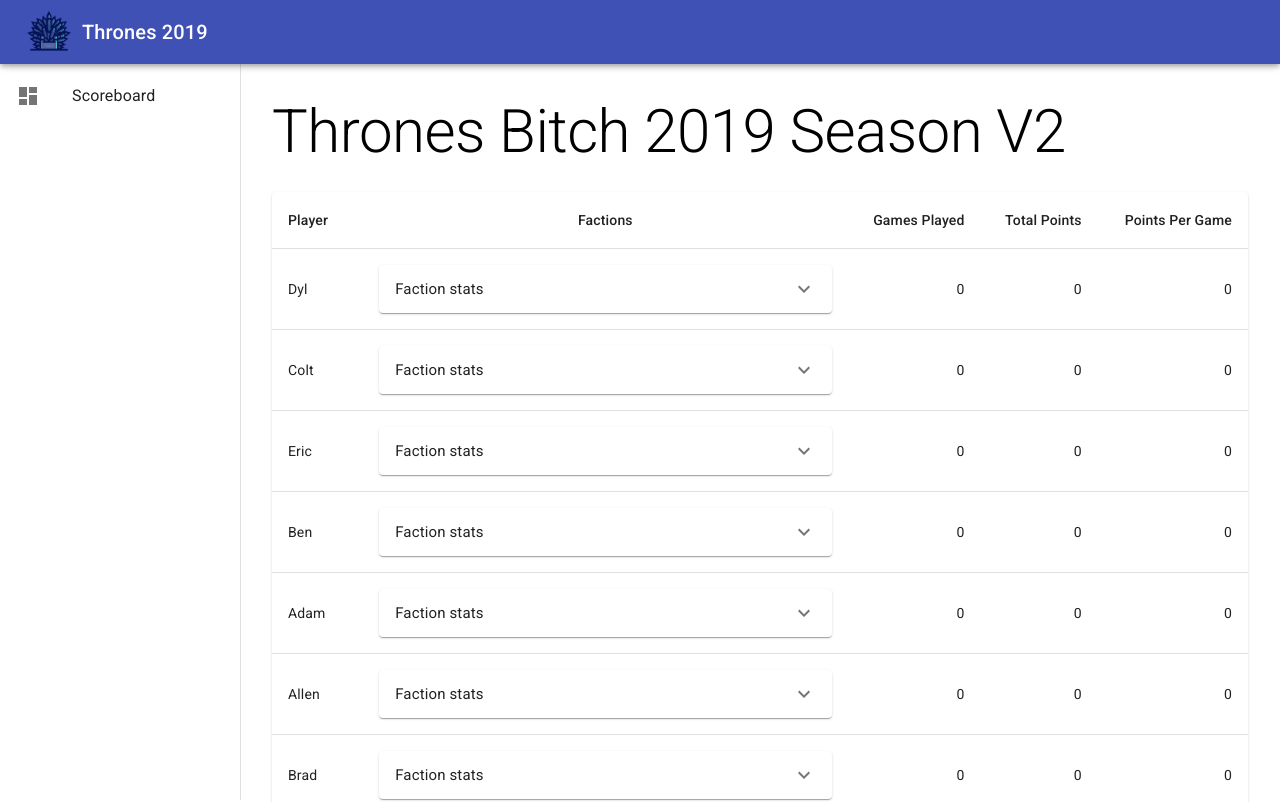
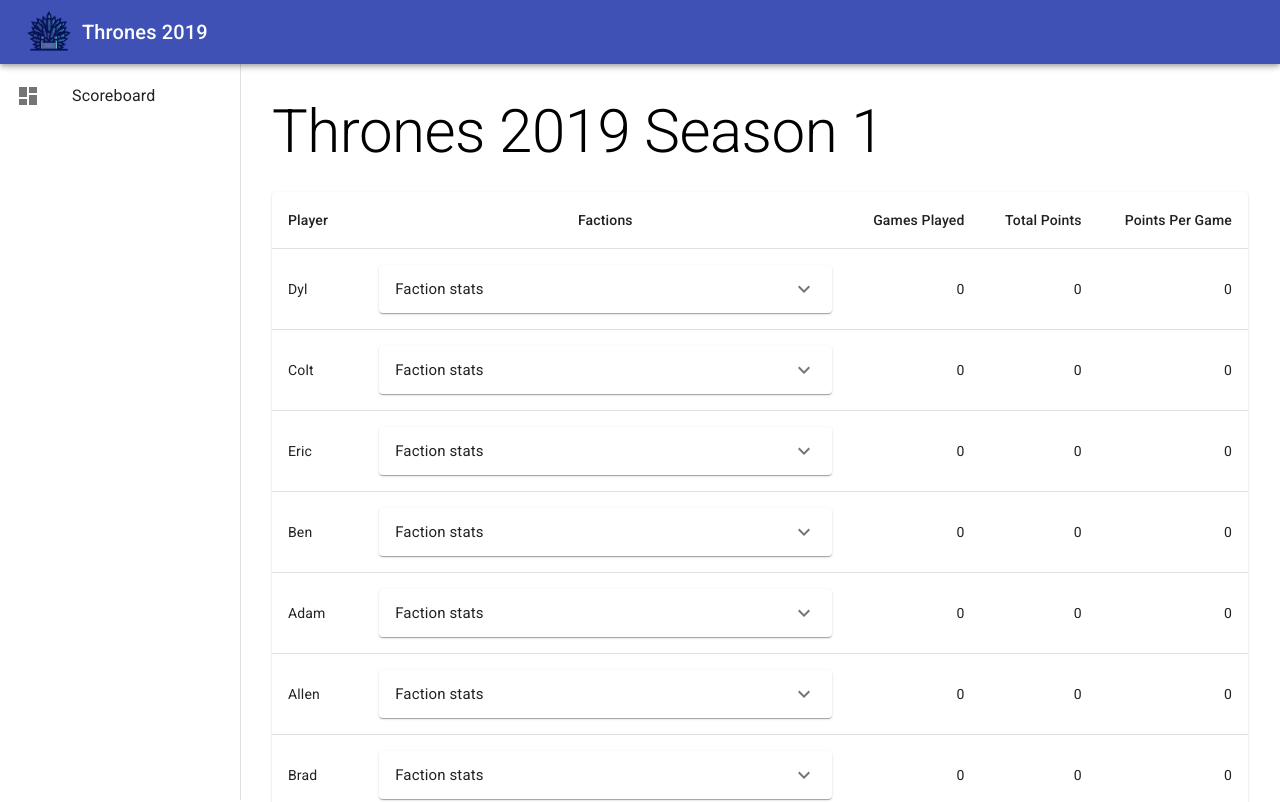
Before and after one commit to smesj/Thrones-FE, a React (Create React App) app: page / in a window 1280 px wide. Shown: the top 802 px of the page. Built offline with nearby package versions, Linux system fonts and the light colour scheme.

Commit message:
scoreboard title

```diff
--- a/src/containers/Scoreboard.js
+++ b/src/containers/Scoreboard.js
@@ -19,7 +19,7 @@ const Scoreboard = () => {
 
     return (
         <div>
-            <Typography variant='h2'>Thrones Bitch 2019 Season V2</Typography>
+            <Typography variant='h2'>Thrones 2019 Season 1</Typography>
 			<Paper className={classes.root}>
 				<Table className={classes.table}>
 					<TableHead>
```
